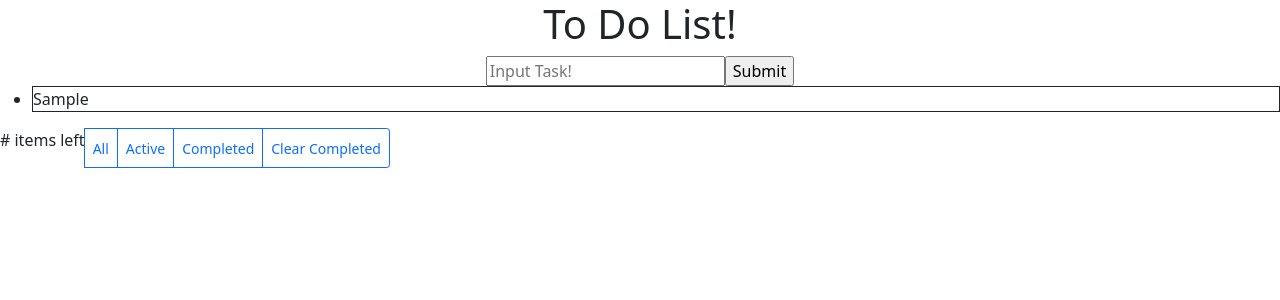
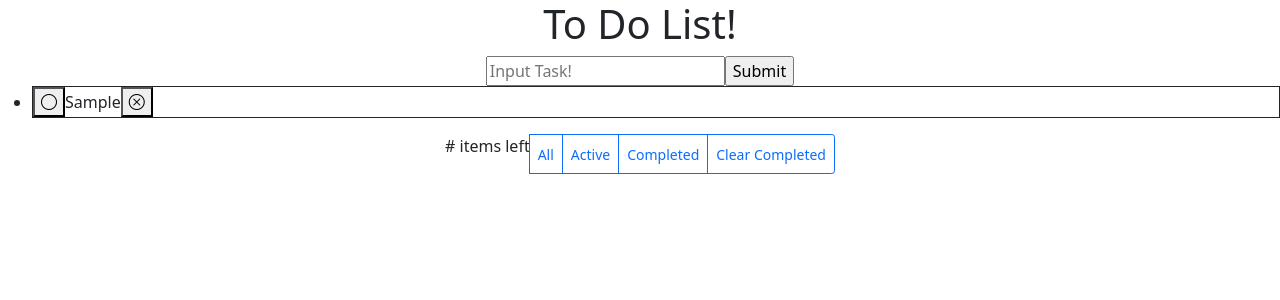
Before and after one commit to wtsaygers1/todo, a React (Create React App) app: page / in a window 1280 px wide. Both pictures are taken after typing "Sample" into the empty fields and a click on the input "Submit". Shown: the top 300 px of the page. Built offline with nearby package versions, Linux system fonts and the light colour scheme.

Commit message:
local storage

```diff
--- a/package.json
+++ b/package.json
@@ -7,6 +7,7 @@
     "@testing-library/react": "^11.2.5",
     "@testing-library/user-event": "^12.8.3",
     "bootstrap": "^5.0.0-beta2",
+    "bootstrap-icons": "^1.4.0",
     "react": "^17.0.1",
     "react-dom": "^17.0.1",
     "react-scripts": "4.0.3",
--- a/public/index.html
+++ b/public/index.html
@@ -3,6 +3,7 @@
   <head>
     <meta charset="utf-8" />
     <link rel="icon" href="%PUBLIC_URL%/favicon.ico" />
+    <link rel="stylesheet" href="https://cdn.jsdelivr.net/npm/bootstrap-icons@1.4.0/font/bootstrap-icons.css">
     <meta name="viewport" content="width=device-width, initial-scale=1" />
     <meta name="theme-color" content="#000000" />
     <meta
--- a/src/components/App.js
+++ b/src/components/App.js
@@ -1,7 +1,6 @@
 import React, { Component } from "react";
 // import React from "react";
 import Header from "./Header";
-// import TextBox from "./TextBox";
 import List from "./List";
 import BottomBar from "./BottomBar";
 
@@ -10,12 +9,11 @@ class App extends Component {
     super(props);
 
     this.state = {
-      items: []
+      items: [],
     };
     // without the .bind(this) nothing is added to the items array
     this.addItem = this.addItem.bind(this);
   }
-
   addItem(e) {
     // what's up with the underscore infront of inputElement???
     if (this._inputElement.value !== "") {
@@ -24,8 +22,17 @@ class App extends Component {
         key: Date.now(),
         // how do I assign the id as the indexed position in the array -- is there a better practice??
         // is that the best practice??
-        id: this.state.items.length
+        id: this.state.items.length,
+        click: false
       };
+      // working with the button
+      // completeButton(c) {
+      //   if (this.click === false) {
+      //     className = "bi bi-circle"
+      //   } else {
+      //     className = "bi check-circle"
+      //   }
+      // };
 
       this.setState((prevState) => {
         return {
@@ -39,15 +46,29 @@ class App extends Component {
     }
 
     // console.log(this.state.items);
-
     e.preventDefault();
   }
 
+  componentDidUpdate() {
+    window.localStorage.setItem("items", JSON.stringify(this.state.items))
+  }
+
+  componentDidMount() {
+    let items = window.localStorage.getItem("items")
+
+    if (items) {
+      this.setState( {items: JSON.parse(items)})
+    } else {
+      window.localStorage.setItem("items", [])
+    }
+  }
 
   render() {
     return (
       <>
-        <Header />
+        <div className="Header">
+          <Header />
+        </div>
         <div className="TextBox">
           {/* every time there is a new submission, the addItem method will run */}
           <form className="text-center" onSubmit={this.addItem}>
@@ -58,10 +79,9 @@ class App extends Component {
           </form>
           <List tasks={this.state.items} />
         </div>
-        {/* <TextBox /> */}
-        {/* here is where the dynamically rendered list needs to go */}
-        {/* <List entries={this.state.tasks} /> */}
-        <BottomBar />
+        <div className="BottomBar text-center">
+          <BottomBar />
+        </div>
       </>
     );
   }
--- a/src/components/Task.js
+++ b/src/components/Task.js
@@ -1,7 +1,19 @@
 import React from "react";
 
 function Task(props) {
-   return <li className="border border-dark">{props.text}</li>
+    // className="";
+
+window.localStorage.clear()
+
+    return (
+        <li className="border border-dark">
+        {/* trying out this onClick inline function to turn click in addItem true in App.js */}
+        {/* can try an alert as well to make sure button is firing */}
+            <button className="bi bi-circle"></button>
+            {props.text}
+            <button className="bi bi-x-circle"></button>
+        </li>
+    );
 }
 
 export default Task;
```
Also changed, not shown: src/components/TextBox.js (deleted, +0 -16 lines), src/components/List.js (line endings or trailing spaces), 1 other file (tests, documents, lock files or other folders).
